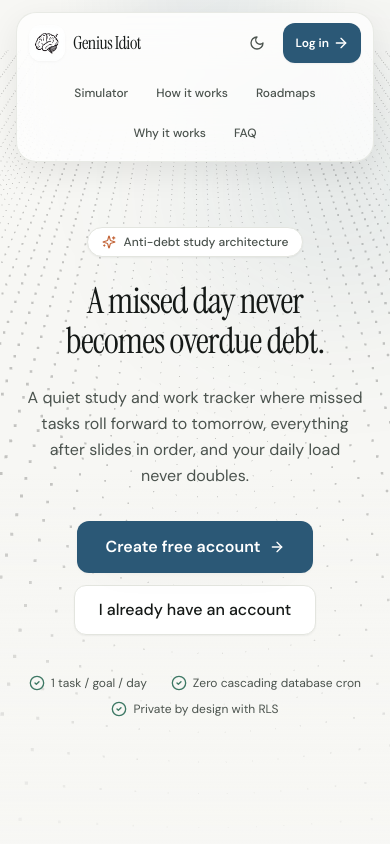
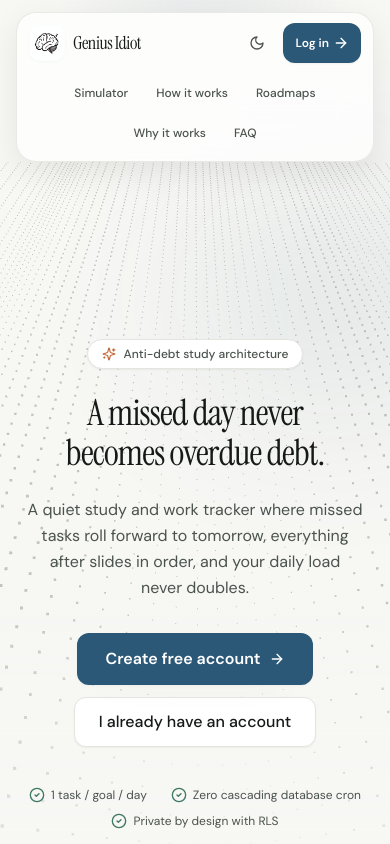
Before and after one commit to RohanKodesss/Genius-idiot, a React (Vite) app: page /welcome in a window 390 px wide. Shown: the top 844 px of the page. Built offline with nearby package versions, Linux system fonts and the light colour scheme; no server answers.

Commit message:
fix: keep landing hero clear of mobile header

```diff
--- a/src/index.css
+++ b/src/index.css
@@ -211,7 +211,7 @@
     position: sticky;
     top: 0.75rem;
     width: min(calc(100% - 2rem), 80rem);
-    margin: 0.75rem auto -7rem;
+    margin: 0.75rem auto 0;
     overflow: hidden;
     border: 1px solid rgb(var(--sand) / 0.72);
     border-radius: 999px;
@@ -243,6 +243,10 @@
   @media (max-width: 1023px) {
     .welcome-header {
       border-radius: 1.25rem;
+    }
+
+    .landing-section {
+      scroll-margin-top: 9rem;
     }
   }
 
```
